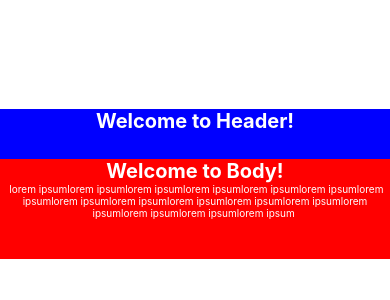
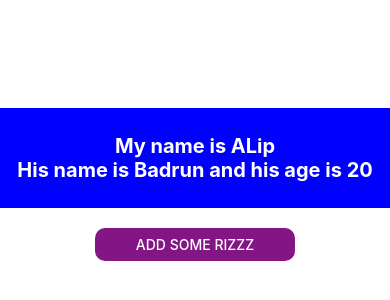
Before and after one commit to alifrizqullahmaruf/React_Native_ToDoList, a React Native app: screen / in a window 390 px wide. Shown: the part 238-538 px from the top of the page. Built offline with nearby package versions, Linux system fonts and the light colour scheme.

Commit message:
Using SetState on ReactNative

```diff
--- a/App.js
+++ b/App.js
@@ -1,20 +1,31 @@
-import { StatusBar } from 'expo-status-bar';
-import { StyleSheet, Text, View } from 'react-native';
+import React from 'react';
+import { Button, StyleSheet, Text, View } from 'react-native';
 
 export default function App() {
+  // Object atau data yang akan di gunnakan untuk useState
+  const [name, setName] = React.useState('ALip');
+  const [person, setperson] = React.useState({name: "Badrun", age: "20"});
+
+  // Fungsi yang di panggi pada button
+  const clickHandler = () => {
+    setName("Alif Rizz");
+    setperson({name: "Badrun Rizz", age: "29"});
+  }
+
   return (
     <View style={styles.container}>
       <View style={styles.header}>
-        <Text style={styles.boldText}>Welcome to Header!</Text>
+        <Text style={styles.boldText}>My name is {name}</Text>
+        <Text style={styles.boldText}>His name is {person.name} and his age is {person.age}</Text>
       </View>
-      <View style={styles.Body}>
-        <Text style={styles.boldText}>Welcome to Body!</Text>
-        <Text style={styles.BodyText}> lorem ipsumlorem ipsumlorem ipsumlorem ipsumlorem ipsumlorem ipsumlorem ipsumlorem ipsumlorem ipsumlorem ipsumlorem ipsumlorem ipsumlorem ipsumlorem ipsumlorem ipsumlorem ipsum </Text>
+      <View style={styles.buttonContainer}>
+        <Button title='Add Some Rizzz' onPress={clickHandler} color="#841584"/>
       </View>
     </View>
   );
 }
 
+// Style pada tampilan
 const styles = StyleSheet.create({
   container: {
     flex: 1,
@@ -24,8 +35,10 @@ const styles = StyleSheet.create({
   },
   header:{
     backgroundColor: 'blue',
-    height: 50,
+    height: 100,
     width: '100%',
+    justifyContent: 'center',
+    alignItems: 'center',
   },
   boldText:{
     color: 'white',
@@ -33,14 +46,10 @@ const styles = StyleSheet.create({
     fontSize: 20,
     textAlign: 'center',
   },
-  Body:{
-    backgroundColor:'red',
-    height: 100,
-    width: '100%',
+  buttonContainer:{
+    marginTop: 20,
+    width: 200,
+    borderRadius: 10,
+    overflow: 'hidden',
   },
-  BodyText:{
-    color: 'white',
-    fontSize: 10,
-    textAlign: 'center',
-  }
 });
```
